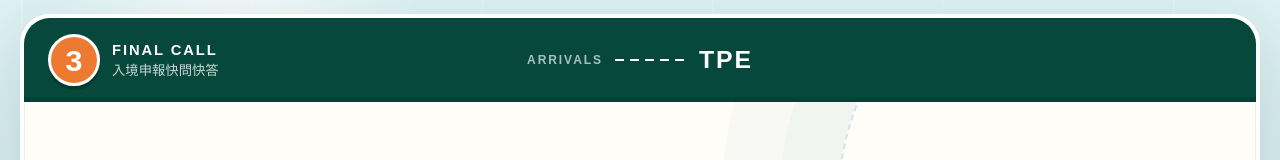
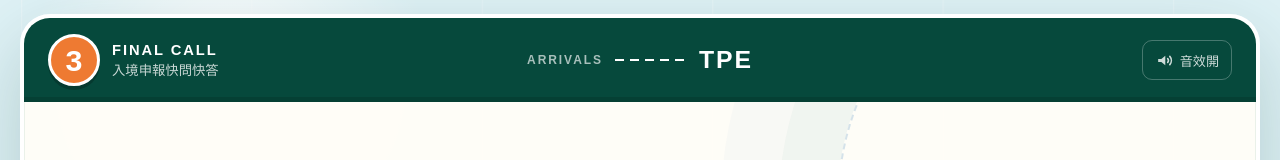
Before and after one commit to Benson0721/final_call, a React (Vite) app: page / in a window 1280 px wide. Shown: the top 160 px of the page. Built offline with nearby package versions, Linux system fonts and the light colour scheme.

Commit message:
feat: add persistent sound toggle

```diff
--- a/src/App.tsx
+++ b/src/App.tsx
@@ -1,4 +1,4 @@
-import { useCallback, useEffect, useMemo, useReducer, useRef } from "react";
+import { useCallback, useEffect, useMemo, useReducer, useRef, useState } from "react";
 import { gameConfig } from "./config";
 import { createRound, TARGET_STREAK, validateQuestionBank } from "./game";
 import { CategoryIcon, PlaneIcon, TaiwanMark } from "./icons";
@@ -14,6 +14,7 @@ const SOUND_FILES: Record<SoundName, { src: string; volume: number }> = {
   wrong: { src: "./sounds/wrong.mp3", volume: 0.62 },
   success: { src: "./sounds/game_win.mp3", volume: 0.72 },
 };
+const SOUND_PREFERENCE_KEY = "final-call-sound-enabled";
 
 function useGameSounds() {
   const soundsRef = useRef<Partial<Record<SoundName, HTMLAudioElement>>>({});
@@ -41,7 +42,7 @@ function useGameSounds() {
     };
   }, []);
 
-  return useCallback((name: SoundName) => {
+  const playSound = useCallback((name: SoundName) => {
     const audio = soundsRef.current[name];
     if (!audio) return;
 
@@ -49,6 +50,12 @@ function useGameSounds() {
     audio.currentTime = 0;
     void audio.play().catch(() => undefined);
   }, []);
+
+  const stopSounds = useCallback(() => {
+    Object.values(soundsRef.current).forEach((audio) => audio?.pause());
+  }, []);
+
+  return { playSound, stopSounds };
 }
 
 export type State = {
@@ -147,7 +154,17 @@ export function reducer(state: State, action: Action): State {
   }
 }
 
-function AppHeader({ onReset, canReset }: { onReset: () => void; canReset: boolean }) {
+function AppHeader({
+  onReset,
+  canReset,
+  soundEnabled,
+  onToggleSound,
+}: {
+  onReset: () => void;
+  canReset: boolean;
+  soundEnabled: boolean;
+  onToggleSound: () => void;
+}) {
   return (
     <header className="app-header">
       <div className="stage-mark">
@@ -157,11 +174,26 @@ function AppHeader({ onReset, canReset }: { onReset: () => void; canReset: boole
       <div className="arrival-route" aria-label="抵達臺灣">
         <span>ARRIVALS</span><i /><strong>TPE</strong>
       </div>
-      {canReset ? (
-        <button className="staff-reset" onClick={onReset}>結束本次挑戰</button>
-      ) : (
-        <span className="header-spacer" aria-hidden="true" />
-      )}
+      <div className="header-controls">
+        <button
+          className={`sound-toggle ${soundEnabled ? "" : "is-muted"}`}
+          type="button"
+          aria-label={soundEnabled ? "關閉音效" : "開啟音效"}
+          aria-pressed={soundEnabled}
+          onClick={onToggleSound}
+        >
+          <svg viewBox="0 0 24 24" aria-hidden="true">
+            <path d="M4 10v4h4l5 4V6l-5 4H4Z" />
+            {soundEnabled ? (
+              <path d="M16 9.5a4 4 0 0 1 0 5m2.7-7.7a8 8 0 0 1 0 10.4" />
+            ) : (
+              <path d="m16 10 5 5m0-5-5 5" />
+            )}
+          </svg>
+          <span>{soundEnabled ? "音效開" : "音效關"}</span>
+        </button>
+        {canReset && <button className="staff-reset" onClick={onReset}>結束本次挑戰</button>}
+      </div>
     </header>
   );
 }
@@ -385,12 +417,30 @@ function ResetDialog({ onCancel, onConfirm }: { onCancel: () => void; onConfirm:
 export default function App() {
   const [state, dispatch] = useReducer(reducer, initialState);
   const bankProblems = useMemo(() => validateQuestionBank(), []);
-  const playSound = useGameSounds();
+  const [soundEnabled, setSoundEnabled] = useState(() => {
+    try {
+      return window.localStorage.getItem(SOUND_PREFERENCE_KEY) !== "false";
+    } catch {
+      return true;
+    }
+  });
+  const { playSound, stopSounds } = useGameSounds();
+
+  const toggleSound = useCallback(() => {
+    const nextValue = !soundEnabled;
+    setSoundEnabled(nextValue);
+    if (!nextValue) stopSounds();
+    try {
+      window.localStorage.setItem(SOUND_PREFERENCE_KEY, String(nextValue));
+    } catch {
+      // Sound controls should remain usable when browser storage is unavailable.
+    }
+  }, [soundEnabled, stopSounds]);
 
   const startRound = useCallback((type: "PREPARE" | "NEXT_PLAYER") => {
-    playSound("countdown");
+    if (soundEnabled) playSound("countdown");
     dispatch({ type, round: createRound() });
-  }, [playSound]);
+  }, [playSound, soundEnabled]);
 
   useEffect(() => {
     if (state.phase !== "countdown") return;
@@ -419,13 +469,13 @@ export default function App() {
   }, [state.phase, state.result, state.streak]);
 
   useEffect(() => {
-    if (state.phase !== "playing" || state.result === "idle") return;
+    if (!soundEnabled || state.phase !== "playing" || state.result === "idle") return;
     playSound(state.result);
-  }, [playSound, state.phase, state.result]);
+  }, [playSound, soundEnabled, state.phase, state.result]);
 
   useEffect(() => {
-    if (state.phase === "success") playSound("success");
-  }, [playSound, state.phase]);
+    if (soundEnabled && state.phase === "success") playSound("success");
+  }, [playSound, soundEnabled, state.phase]);
 
   if (bankProblems.length > 0) {
     return (
@@ -443,6 +493,8 @@ export default function App() {
         <AppHeader
           canReset={state.phase === "playing" || state.phase === "countdown"}
           onReset={() => dispatch({ type: "OPEN_RESET" })}
+          soundEnabled={soundEnabled}
+          onToggleSound={toggleSound}
         />
         {state.phase === "ready" && <ReadyScreen onStart={() => startRound("PREPARE")} />}
         {state.phase === "countdown" && <CountdownScreen value={state.countdown} />}
--- a/src/styles.css
+++ b/src/styles.css
@@ -96,12 +96,19 @@ button:focus-visible { outline: 4px solid #f9b942; outline-offset: 4px; }
 .arrival-route i { width: 72px; height: 2px; background: repeating-linear-gradient(90deg, white 0 9px, transparent 9px 15px); }
 .arrival-route strong { font-size: 1.55rem; }
 
-.staff-reset {
-  justify-self: end; padding: 10px 14px; border: 1px solid rgba(255,255,255,.26);
+.header-controls { justify-self: end; min-width: 110px; display: flex; align-items: center; justify-content: flex-end; gap: 10px; }
+
+.sound-toggle, .staff-reset {
+  display: inline-flex; align-items: center; justify-content: center; gap: 6px;
+  min-height: 40px; padding: 8px 12px; border: 1px solid rgba(255,255,255,.26);
   border-radius: 10px; color: rgba(255,255,255,.8); background: transparent;
   cursor: pointer; font-size: .82rem; font-weight: 700;
 }
-.header-spacer { min-width: 110px; }
+.sound-toggle { min-width: 76px; }
+.sound-toggle svg { width: 19px; height: 19px; fill: currentColor; }
+.sound-toggle svg path:last-child { fill: none; stroke: currentColor; stroke-width: 2; stroke-linecap: round; }
+.sound-toggle.is-muted { color: #ffe1c9; border-color: rgba(238,122,50,.75); background: rgba(238,122,50,.16); }
+.sound-toggle:active, .staff-reset:active { transform: translateY(1px); }
 
 .screen { min-height: 0; }
 .ready-screen {
```
